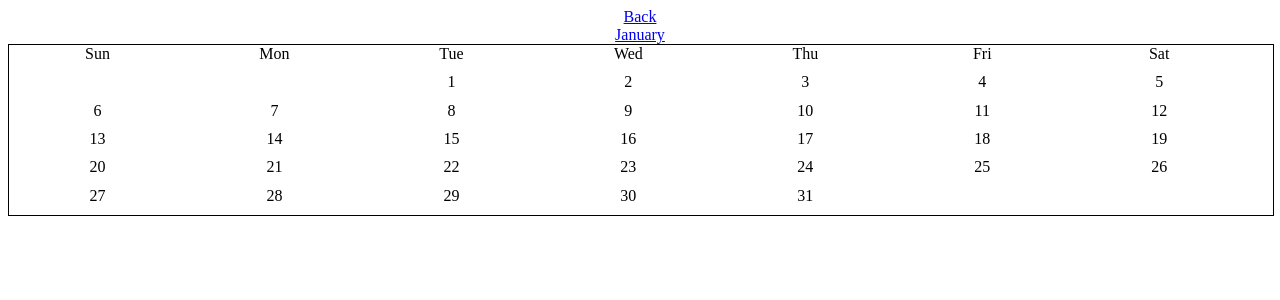
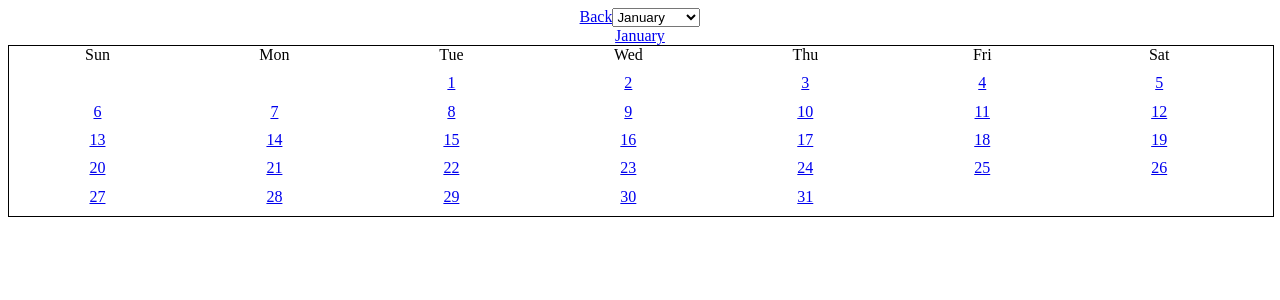
Before and after one commit to InnaStanislavskaya/calendar, a React (Create React App) app: page /year/1/month/1 in a window 1280 px wide. Shown: the top 300 px of the page. Built offline with nearby package versions, Linux system fonts and the light colour scheme.

Commit message:
hw-40_add 'dayPage'

```diff
--- a/src/App/App.js
+++ b/src/App/App.js
@@ -1,35 +1,50 @@
 import { Redirect, Route, Switch, useHistory } from 'react-router';
-import { Link } from 'react-router-dom';
-import { Month } from '../components';
+import { MonthPage } from '../components';
+import { DayPage } from '../components';
 import { Year } from '../components/Year';
 import './App.css';
+import { useEffect, useState} from 'react';
+import { NotesContext } from '../tools/notesProvider';
 
 
 export function App() {
   const history = useHistory();
+
+  const [notes, setNotes] = useState({
+    '2021-08-01': 'Hello',
+  });
+
+  // useEffect(() => console.log('Effect called'), [notes]);
 
   const handleYearChange = (newValue) => {
     history.push(`/year/${newValue}`);
   }
 
   return (
+    <NotesContext.Provider value={notes}>
       <div className="App">
         <Switch>
+          <Route path="/year/:year/month/:month/day/:day" render={({ match }) => (
+            <DayPage {...match.params}/>
+          )}/>
+
           <Route path="/year/:yearNumber/month/:monthNumber" render={(props) => (
-          <>
-            <Link to="">Back</Link>
-            <Month year ={Number(props.match.params.yearNumber)} month={Number(props.match.params.monthNumber)}></Month>
-          </>
+            <MonthPage year ={Number(props.match.params.yearNumber)} month={Number(props.match.params.monthNumber)}></MonthPage>
           )}/>
 
           <Route path="/year/:yearNumber" render={(props) => (
             <Year year ={props.match.params.yearNumber} onYearChange={handleYearChange}></Year>
           )}/>
 
+          <Route path="/today">
+            <Redirect to={`/year/${new Date().getFullYear()}/month/${new Date().getMonth() + 1}/day/${new Date().getDate()}`}></Redirect>
+          </Route>
+
           <Route path="/">
             <Redirect to={`/year/${new Date().getFullYear()}`}></Redirect>
           </Route>
         </Switch>
       </div>
+    </NotesContext.Provider>
   );
 }
--- a/src/components/Day.jsx
+++ b/src/components/Day.jsx
@@ -1,7 +1,34 @@
-export const Day = ({ day }) => {
+import { Link } from 'react-router-dom';
+import { NotesContext } from '../tools/notesProvider';
+import { useContext } from 'react';
+
+export const Day = ({ day, month, year }) => {
+    const notes = useContext(NotesContext);
+
+    const today = new Date();
+    const isToday = today.getFullYear() === Number(year) &&
+        today.getMonth() === Number(month - 1) &&
+        today.getDate() === Number(day);
+
+    let note = '';
+    try {
+        const date = new Date(year, month - 1, day).toISOString().substring(0, 10);
+        note = notes[date];
+    } catch {}
+
     return (
-        <div>
-            {day}
+        <div style={{ backgroundColor: isToday ? 'red' : 'transparent',
+        border: note ? 'solid black 2px' : 'none',
+        }}>
+            {
+                Number.isInteger(Number(day)) ?
+                    <Link to={`/year/${year}/month/${month}/day/${day}`}>
+                        {day}
+                    </Link> :
+                    <div>
+                        {day}
+                    </div>
+            }
         </div>
-    )
+    );
 }
--- /dev/null
+++ b/src/components/DayPage.jsx
@@ -0,0 +1,27 @@
+import { useState, useContext } from 'react';
+import { NotesContext } from '../tools/notesProvider';
+
+export const DayPage = (props) => {
+    const date = new Date(props.year, props.month - 1, props.day);
+    const notes = useContext(NotesContext);
+    const note = notes[date.toISOString().substring(0, 10)];
+    const [memo, setMemo] = useState( note);
+
+    const dataLable = date.toLocaleDateString();
+
+    const handleChangeMemo = ({ target: { value } }) => {
+        setMemo(value);
+    }
+
+    const handleSaveClick = () => {
+        console.log('save');
+    }
+
+    return (
+        <div>
+            <div>{dataLable}</div>
+            <textarea onChange={handleChangeMemo} value={memo}></textarea>
+            <button onClick={handleSaveClick}>SAVE</button>
+        </div>
+    );
+}
--- a/src/components/Month.jsx
+++ b/src/components/Month.jsx
@@ -44,7 +44,9 @@ export const Month = ({ year, month }) => {
                 <div className='month-name'>{monthName}</div>
             </Link>
             <div className='dayList'>
-                {days.map((day, index) => <Day key={index} day={day.label}/>)}
+                {days.map((day, index) => (
+                    <Day key={index} year={year} month={month} day={day.label}/>
+                ))}
             </div>
         </div>
     );
--- /dev/null
+++ b/src/components/MonthPage.jsx
@@ -0,0 +1,26 @@
+import { Link } from 'react-router-dom';
+import { useHistory } from 'react-router-dom';
+
+import { Month } from './Month';
+import { createLongMonthNames } from '../tools/dateTools';
+
+const monthNames = createLongMonthNames();
+
+export const MonthPage = (props) => {
+    const handleMonthChange = (event) => {
+        history.push(`/year/${props.year}/month/${event.target.value}`);
+    }
+
+    const history = useHistory();
+    return (
+        <>
+            <Link to="">Back</Link>
+            <select onChange={handleMonthChange} value={props.month}>
+                {monthNames.map((month, index) => (
+                    <option value={index + 1}>{month}</option>
+                ))}
+            </select>
+            <Month {...props}/>
+        </>
+    )
+}
--- a/src/components/Year.jsx
+++ b/src/components/Year.jsx
@@ -1,19 +1,26 @@
 import { Month } from './Month';
+import { useHistory } from 'react-router';
 
 /** @type {import('React').FunctionComponent} */
 export const Year = (props) => {
 
     const { year, onYearChange } = props;
 
+    const history = useHistory();
+
     const month = new Array(12)
         .fill()
         .map((item, index) => index + 1);
+
+    const handleYearChange = (event) => {
+        history.push(`/year/${event.target.value}`);
+    }
 
     return (
         <>
             <div className = 'year'>
                 <button onClick={() => onYearChange(Number(year) - 1)}>prev</button>
-                <div>{year}</div>
+                <input type="number" value={Number(year)} onChange={handleYearChange}/>
                 <button onClick={() => onYearChange(Number(year) + 1)}>next</button>
             </div>
 
--- a/src/components/index.js
+++ b/src/components/index.js
@@ -2,3 +2,5 @@ export * from '../App/App';
 export * from './Year';
 export * from './Day';
 export * from './Month';
+export * from './MonthPage';
+export * from './DayPage';
--- /dev/null
+++ b/src/tools/dateTools.js
@@ -0,0 +1,10 @@
+export const createLongMonthNames = () => {
+    const months = new Array(12)
+        .fill()
+        .map((item, index) => {
+            const monthDate = new Date(2000, index);
+            const monthName =  monthDate.toLocaleDateString('default', { month: 'long' });
+        return monthName;
+    });
+    return months;
+}
--- /dev/null
+++ b/src/tools/notesProvider.js
@@ -0,0 +1,3 @@
+import React from "react";
+
+export const NotesContext = React.createContext({});
```
Also changed, not shown: 1 other file (tests, documents, lock files or other folders). Lines whose indentation alone changed are shown as unchanged.
